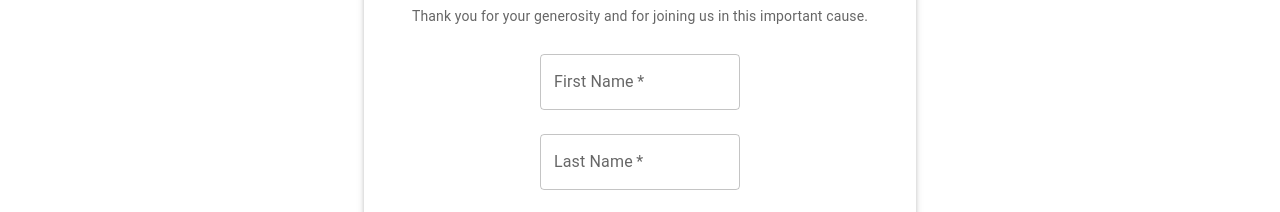
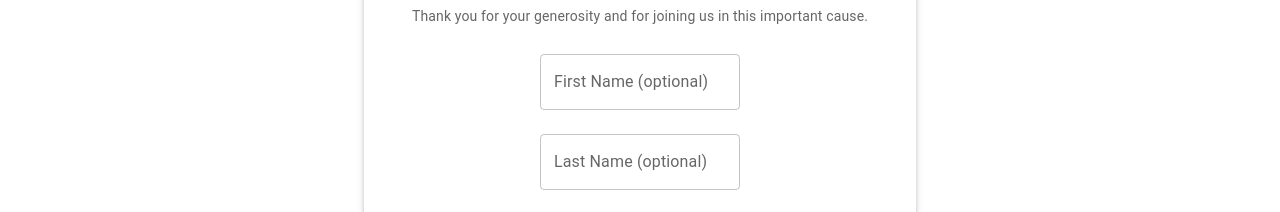
Before and after one commit to eddiemosh/fawley-waterside-dog-show, a React (Create React App) app: page /donations in a window 1280 px wide. Shown: the part 349-561 px from the top of the page. Built offline with nearby package versions, Linux system fonts and the light colour scheme.

Commit message:
optional name

```diff
--- a/src/components/payments/donations.js
+++ b/src/components/payments/donations.js
@@ -22,10 +22,6 @@ const Donations = () => {
   const handleDonate = async () => {
     if (!amount || isNaN(amount) || Number(amount) <= 0) {
       setError('Please enter a valid donation amount.');
-      return;
-    }
-    if (!firstName.trim() || !lastName.trim()) {
-      setError('Please fill in your first and last name.');
       return;
     }
     setError('');
@@ -69,20 +65,18 @@ const Donations = () => {
         </Typography>
         <Box display="flex" flexDirection="column" alignItems="center" gap={2}>
           <TextField
-            label="First Name"
+            label="First Name (optional)"
             variant="outlined"
             value={firstName}
             onChange={e => setFirstName(e.target.value)}
             style={{ width: 200, marginBottom: 8 }}
-            required
           />
           <TextField
-            label="Last Name"
+            label="Last Name (optional)"
             variant="outlined"
             value={lastName}
             onChange={e => setLastName(e.target.value)}
             style={{ width: 200, marginBottom: 8 }}
-            required
           />
           <TextField
             label="Email Address (recommended)"
```
